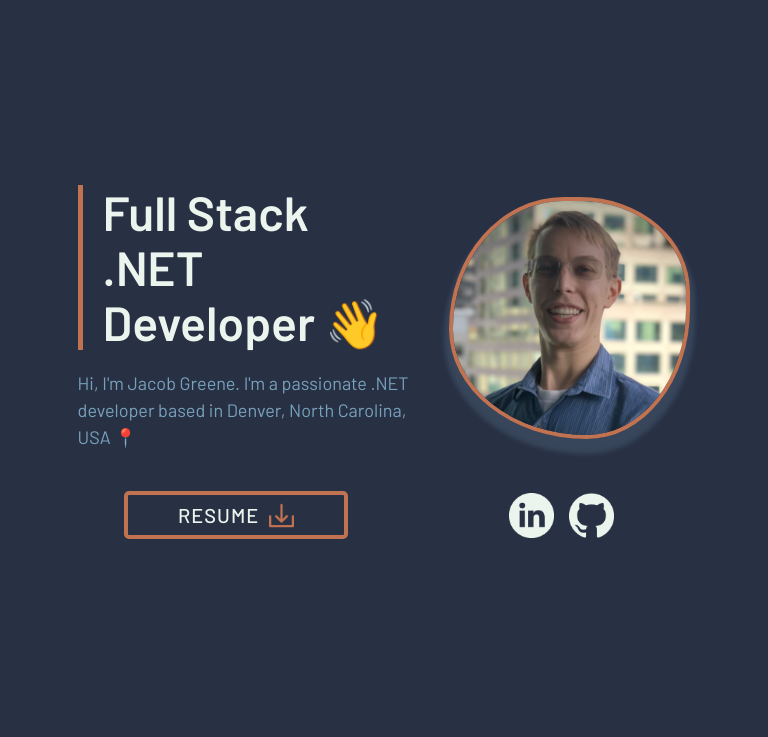
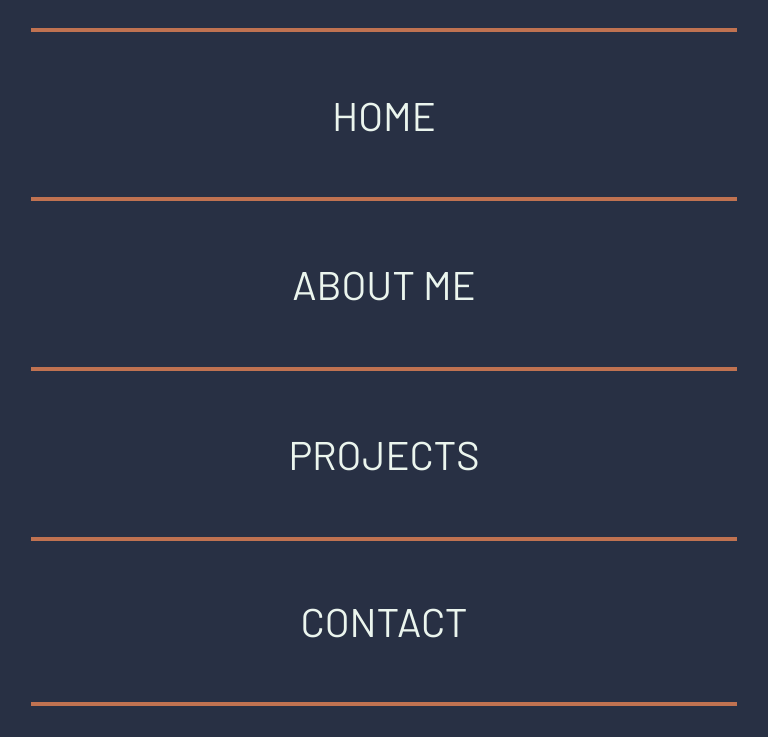
Before and after one commit to JGreene97/JacobSGreeneWebPortfolio, a plain HTML site: page index.html in a window 768 px wide. Both pictures are taken after a click on the label 709 px from the left and 30 px from the top of the page. Shown: the part 63-800 px from the top of the page. Drawn offline with Linux system fonts and the light colour scheme; a web font is replaced by a local one.

Commit message:
Add initial Burger Menu Functinality

```diff
--- a/css/main.css
+++ b/css/main.css
@@ -269,6 +269,16 @@ textarea::placeholder {
 
 /***********************
 *
+*	BURGER MENU SECTION
+*
+***********************/
+
+.burger-menu {
+	display: none;
+}
+
+/***********************
+*
 *	FOOTER SECTION
 *
 ***********************/
@@ -392,6 +402,55 @@ textarea::placeholder {
 		height: fit-content;
 		cursor: pointer;
 		z-index: 1000;
+	}
+
+	/***********************
+	*
+	*	BURGER MENU SECTION
+	*
+	***********************/
+
+	.burger-menu {
+		position: fixed;
+		width: 100%;
+		height: calc(100vh - 60px);
+		background-color: var(--site-color-1);
+		flex-direction: column;
+		justify-content: center;
+		align-items: center;
+		z-index: 800;
+	}
+
+	.burger-menu-nav {
+		width: 100%;
+		height: 100%;
+		padding: 4% 4%;
+		display: flex;
+		flex-direction: column;
+		justify-content: center;
+		align-content: stretch;
+	}
+
+	.burger-menu-nav ul{
+		width: 100%;
+		height: 100%;
+	}
+
+	.burger-menu-nav ul li {
+		width: 100%;
+		height: calc(100% / var(--burger-menu-nav-count));
+		display: flex;
+		justify-content: center;
+		align-items: center;
+		border-top: 4px solid var(--site-color-3);
+	}
+
+	.burger-menu-nav ul li:nth-last-child(1) {
+		border-bottom: 4px solid var(--site-color-3);
+	}
+
+	.burger-menu-nav ul li a{
+		font-size: 4rem;
 	}
 
 	/***********************
--- a/index.html
+++ b/index.html
@@ -37,10 +37,21 @@
 				</ul>
 			</nav>
 			<label class="header-main-burger">
-				<input type="checkbox">
+				<input type="checkbox" class="header-main-burger-checkbox">
 			</label>
 		</div>
 	</header>
+
+	<section class="burger-menu">
+		<nav class="burger-menu-nav">
+			<ul>
+				<li><a onclick="closeMenu()" href="#home">HOME</a></li>
+				<li><a onclick="closeMenu()" href="#about-me">ABOUT ME</a></li>
+				<li><a onclick="closeMenu()" href="#projects">PROJECTS</a></li>
+				<li><a onclick="closeMenu()" href="#contact">CONTACT</a></li>
+			</ul>
+		</nav>
+	</section>
 
 	<!-- Introductory "Hero" Section -->
 	<section id="home" class="section-hero">
@@ -355,4 +366,6 @@
 	</footer>
 </body>
 
+<script src="js/mobile-nav.js"></script>
+
 </html>
--- a/js/mobile-nav.js
+++ b/js/mobile-nav.js
@@ -4,10 +4,8 @@
 *
 ***********************/
 
-let headerMain = document.querySelector(".header-main-nav")
-let headerMainBurger = document.querySelector(".header-main-burger")
-
-let isMenuVisible = false;
+let burgerMenu = document.querySelector(".burger-menu");
+let burgerCheckbox = document.querySelector(".header-main-burger-checkbox");
 
 /***********************
 *
@@ -15,11 +13,16 @@ let isMenuVisible = false;
 *
 ***********************/
 
-headerMainBurger.onclick = function() {
-    if(!isMenuVisible){
+burgerCheckbox.addEventListener("change", showMenu);
+showMenu();
 
-    }
-    else {
+function showMenu() {
 
-    }
+    burgerMenu.style.display = burgerCheckbox.checked ? "flex" : "none";
+
 }
+
+function closeMenu() {
+    burgerMenu.style.display = "none";
+    burgerCheckbox.checked = false;
+}
```
